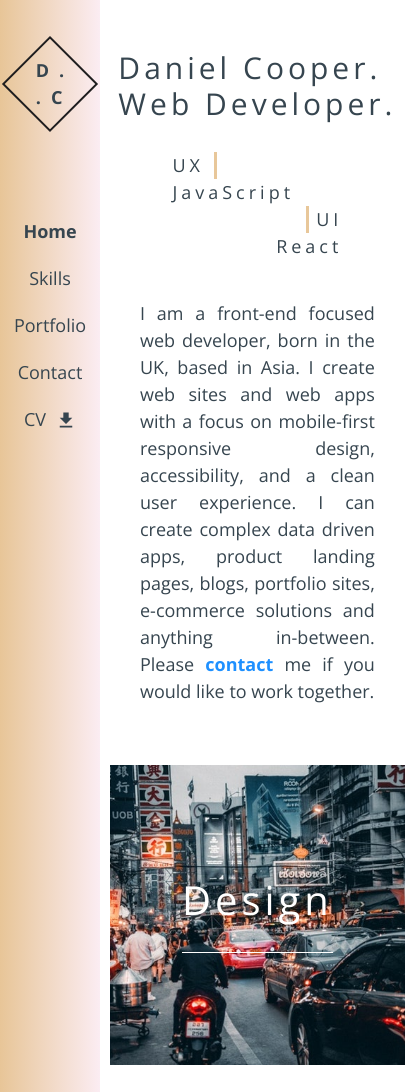
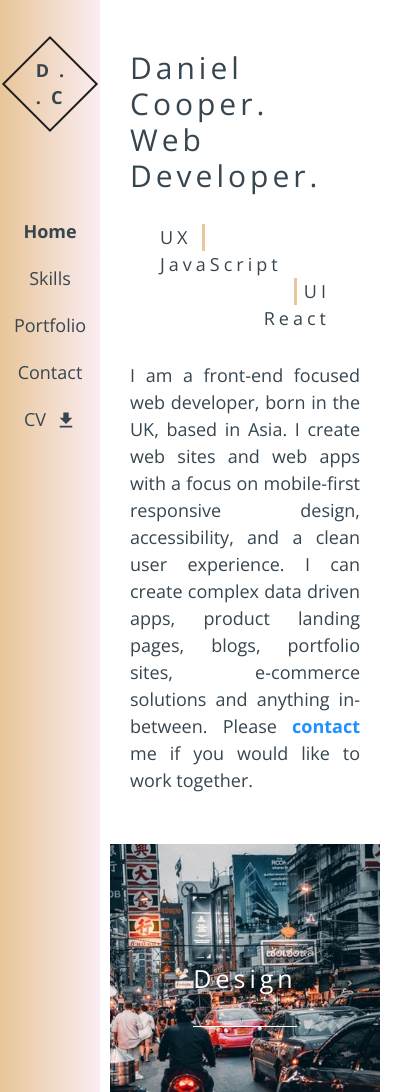
Before and after one commit to cooperda00/personal-site-gatsby, a Gatsby site: page / in a window 390 px wide. Shown: the top 1092 px of the page, 415 px wide, since content can reach past the window. Built offline with nearby package versions, Linux system fonts and the light colour scheme; Gatsby itself is replaced by a stand-in of ours.

Commit message:
fixes mobile specific css bugs

```diff
--- a/src/_vars.scss
+++ b/src/_vars.scss
@@ -120,7 +120,7 @@
 @mixin copy($alignment) {
   @include font("S");
 
-  padding: 3rem;
+  padding: 2rem;
   max-width: 1000px;
   text-align: $alignment;
 
--- a/src/components/Index/Grid/Grid.module.scss
+++ b/src/components/Index/Grid/Grid.module.scss
@@ -52,7 +52,7 @@
   width: 100%;
 
   h2 {
-    @include font("XL");
+    @include font("M");
 
     border-bottom: 1px solid white;
     padding-bottom: 3rem;
@@ -62,6 +62,7 @@
   }
 
   @include min-width(1000px) {
+    @include font("XL");
     height: 100%;
   }
 }
--- a/src/components/Index/Title/MainTitle/MainTitle.module.scss
+++ b/src/components/Index/Title/MainTitle/MainTitle.module.scss
@@ -2,6 +2,7 @@
 
 .MainTitle {
   @include flex(column);
+  margin-left: $spaceM;
 
   h1 {
     @include font("L");
--- a/src/components/Portfolio/Card/Card.module.scss
+++ b/src/components/Portfolio/Card/Card.module.scss
@@ -6,8 +6,12 @@
   width: 100%;
   height: 55rem;
   max-width: 50rem;
-  margin: 3rem;
+  margin-bottom: 3rem;
   border: 1px solid $lightgray;
+
+  @include min-width(768px) {
+    margin: 3rem;
+  }
 }
 
 .MainImageContainer {
@@ -18,6 +22,7 @@
   @include font("M");
 
   letter-spacing: 0.1rem;
+  text-align: center;
 }
 
 .Technology {
@@ -25,12 +30,18 @@
 
   width: 100%;
   margin-top: 1rem;
+  flex-wrap: wrap;
 
   .ImageContainer {
-    width: 10%;
+    width: 28%;
+    margin: 1rem;
 
     img {
       width: 90%;
+    }
+
+    @include min-width(768px) {
+      width: 15%;
     }
   }
 }
--- a/src/components/Skills/Skills/Skill/Skill.module.scss
+++ b/src/components/Skills/Skills/Skill/Skill.module.scss
@@ -17,10 +17,15 @@
 
   border-radius: 50%;
   border: 0.1px solid $lightgray;
-  height: 12rem;
+  height: 10rem;
   padding: 1.2rem;
   text-align: center;
-  width: 12rem;
+  width: 10rem;
+
+  @include min-width(768px) {
+    height: 12rem;
+    width: 12rem;
+  }
 }
 
 .ImageContainer {
```
Also changed, not shown: 2 other files.
